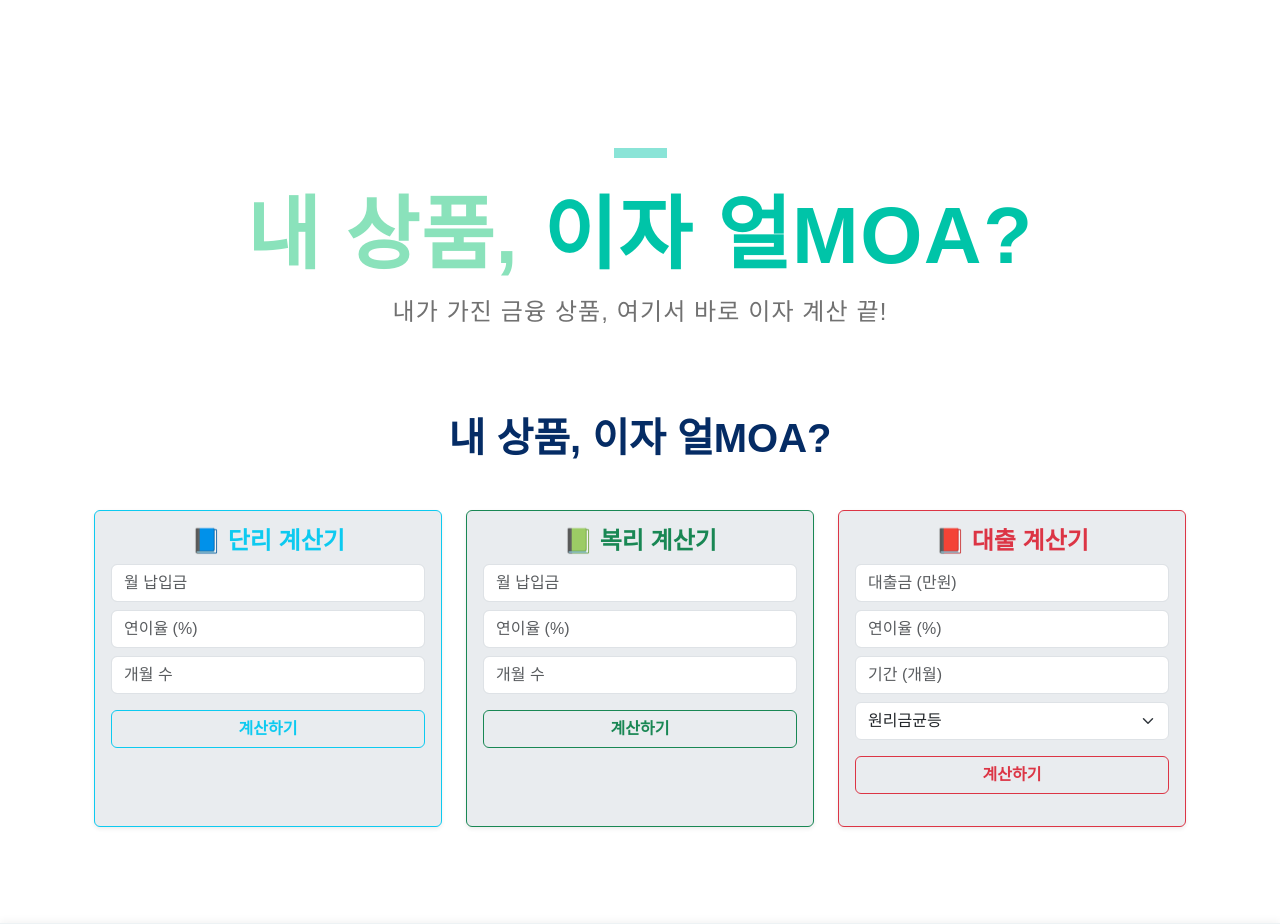
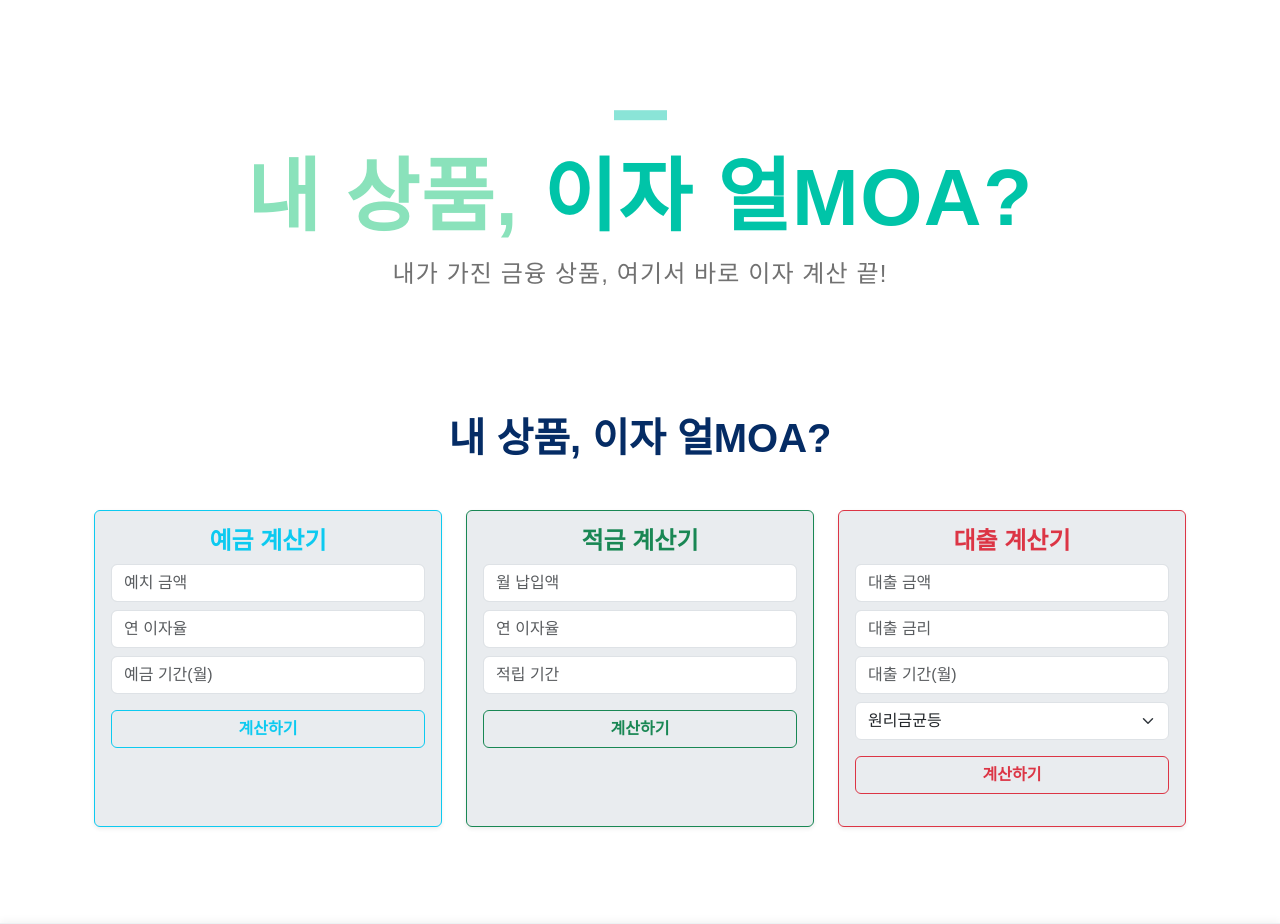
Before and after one commit to rimit000/finance_service_3, a Flask app: page /plus/calculator in a window 1280 px wide. Shown: the part 159-1083 px from the top of the page. Run offline with Flask 3, Linux system fonts and the light colour scheme; parts of the project's set-up code (start-up, migrations or seed data) failed here and were passed over; some web fonts are replaced.

Commit message:
계산기 시안 적용

```diff
--- a/Documents/카카오톡 받은 파일/기업프로젝트/기업프로젝트/templates/calculator_home.html
+++ b/Documents/카카오톡 받은 파일/기업프로젝트/기업프로젝트/templates/calculator_home.html
@@ -12,6 +12,7 @@
 {% block content %}
 <style>
   .moa-header {
+    transform: translateY(-1cm);
     background: white;
     padding: 80px 20px 20px;
     text-align: center;
@@ -60,11 +61,11 @@
         <div class="col-md-4">
             <div class="card h-100 border-info shadow-sm bg-body-secondary">
                 <div class="card-body">
-                    <h4 class="card-title text-info text-center fw-bold">📘 단리 계산기</h4>
+                    <h4 class="card-title text-info text-center fw-bold">예금 계산기</h4>
                     <form id="simpleInterestForm">
-                        <input type="number" class="form-control my-2" placeholder="월 납입금" name="monthly">
-                        <input type="number" class="form-control my-2" placeholder="연이율 (%)" name="rate">
-                        <input type="number" class="form-control my-2" placeholder="개월 수" name="months">
+                        <input type="number" class="form-control my-2" placeholder="예치 금액" name="monthly">
+                        <input type="number" class="form-control my-2" placeholder="연 이자율" name="rate">
+                        <input type="number" class="form-control my-2" placeholder="예금 기간(월)" name="months">
                         <button class="btn btn-outline-info w-100 mt-2 fw-semibold" type="button" onclick="calcSimple()">계산하기</button>
                         <p class="mt-3 text-center fw-semibold" id="simpleResult"></p>
                     </form>
@@ -76,11 +77,11 @@
         <div class="col-md-4">
             <div class="card h-100 border-success shadow-sm bg-body-secondary">
                 <div class="card-body">
-                    <h4 class="card-title text-success text-center fw-bold">📗 복리 계산기</h4>
+                    <h4 class="card-title text-success text-center fw-bold">적금 계산기</h4>
                     <form id="compoundInterestForm">
-                        <input type="number" class="form-control my-2" placeholder="월 납입금" name="monthly">
-                        <input type="number" class="form-control my-2" placeholder="연이율 (%)" name="rate">
-                        <input type="number" class="form-control my-2" placeholder="개월 수" name="months">
+                        <input type="number" class="form-control my-2" placeholder="월 납입액" name="monthly">
+                        <input type="number" class="form-control my-2" placeholder="연 이자율" name="rate">
+                        <input type="number" class="form-control my-2" placeholder="적립 기간" name="months">
                         <button class="btn btn-outline-success w-100 mt-2 fw-semibold" type="button" onclick="calcCompound()">계산하기</button>
                         <p class="mt-3 text-center fw-semibold" id="compoundResult"></p>
                     </form>
@@ -92,11 +93,11 @@
         <div class="col-md-4">
             <div class="card h-100 border-danger shadow-sm bg-body-secondary">
                 <div class="card-body">
-                    <h4 class="card-title text-danger text-center fw-bold">📕 대출 계산기</h4>
+                    <h4 class="card-title text-danger text-center fw-bold">대출 계산기</h4>
                     <form id="loanForm">
-                        <input type="number" class="form-control my-2" placeholder="대출금 (만원)" name="loan">
-                        <input type="number" class="form-control my-2" placeholder="연이율 (%)" name="rate">
-                        <input type="number" class="form-control my-2" placeholder="기간 (개월)" name="months">
+                        <input type="number" class="form-control my-2" placeholder="대출 금액" name="loan">
+                        <input type="number" class="form-control my-2" placeholder="대출 금리" name="rate">
+                        <input type="number" class="form-control my-2" placeholder="대출 기간(월)" name="months">
                         <select class="form-select my-2" name="type">
                             <option value="equal_payment">원리금균등</option>
                             <option value="equal_principal">원금균등</option>
```
